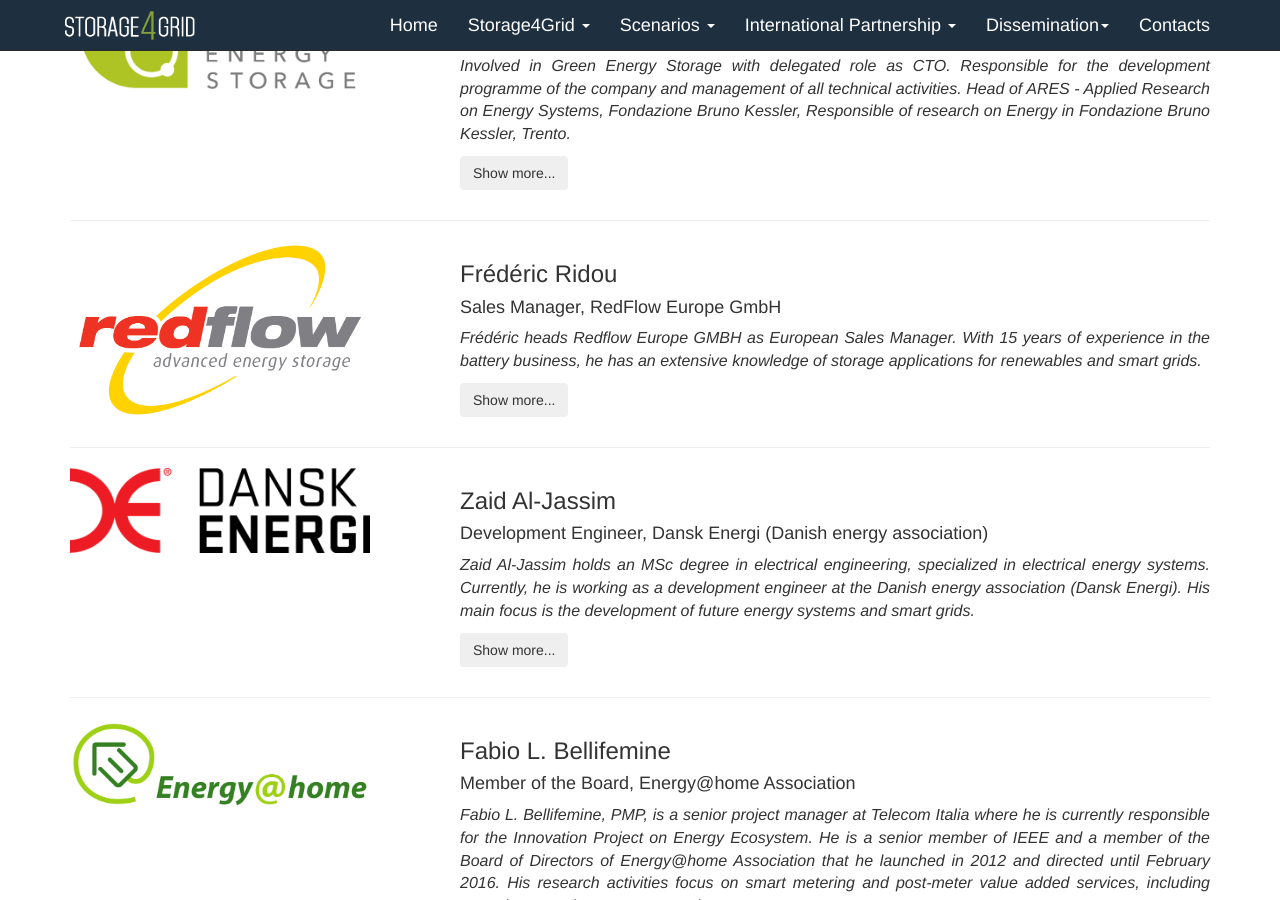
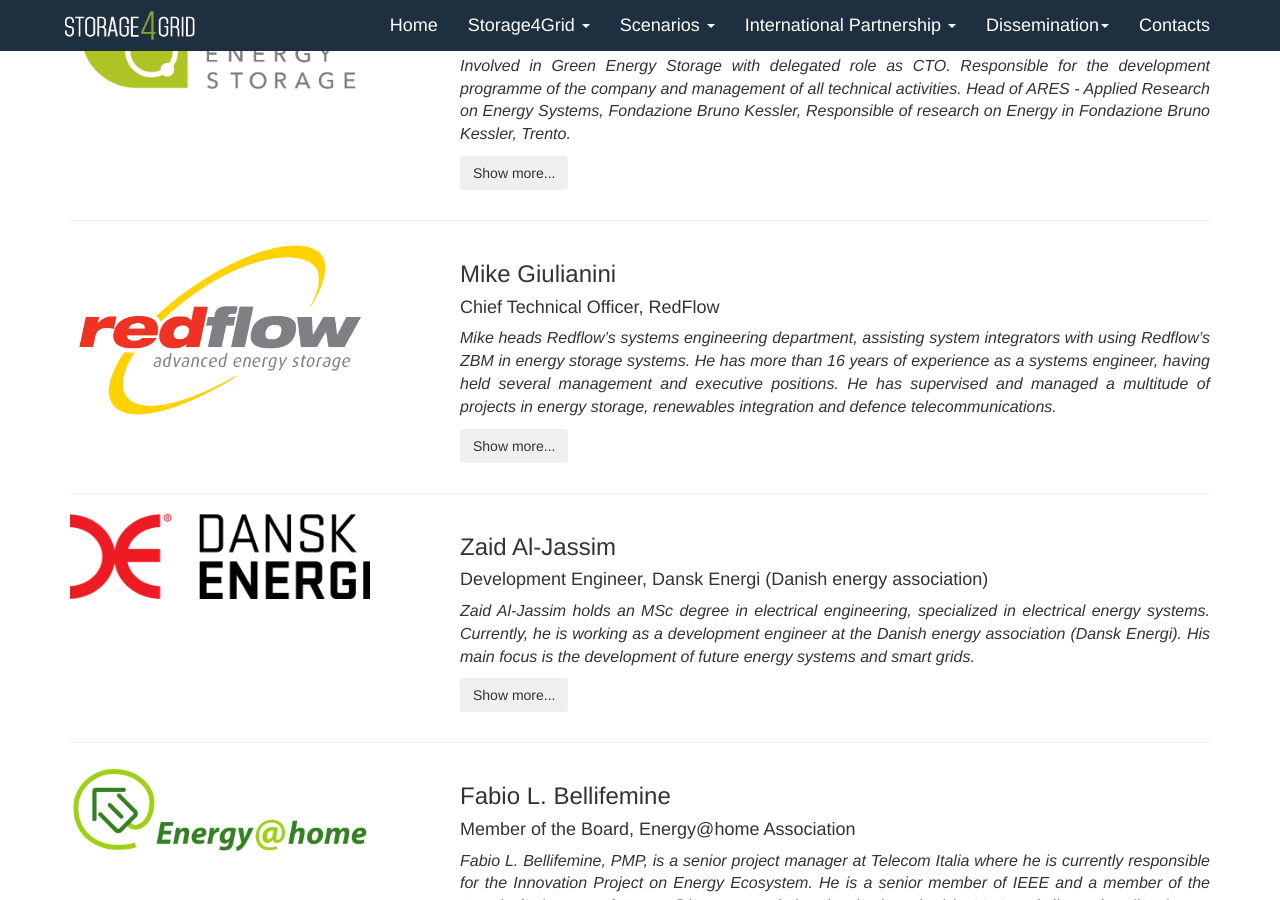
Before and after one commit to storage4grid/storage4grid.github.io, a Jekyll site: the page built from pages/esg.html, in a window 1280 px wide and 900 px high, scrolled down 1069 px. Built offline with Jekyll 4.4.1, drawn with Linux system fonts in a browser that asks for light colours; comment, search, counter and statistics services are not loaded.

Commit message:
changed esg

```diff
--- a/pages/esg.html
+++ b/pages/esg.html
@@ -111,13 +111,13 @@
                 </a>
             </div>
             <div class="col-md-8 collapse-group">
-                <h3>Frédéric Ridou</h3>
-                <h4>Sales Manager, RedFlow Europe GmbH </h4>
+                <h3>Mike Giulianini</h3>
+                <h4>Chief Technical Officer, RedFlow</h4>
 				<p class="details">
-					Frédéric heads Redflow Europe GMBH as European Sales Manager. With 15 years of experience in the battery business, he has an extensive knowledge of storage applications for renewables and smart grids.
+					Mike heads Redflow’s systems engineering department, assisting system integrators with using Redflow’s ZBM in energy storage systems. He has more than 16 years of experience as a systems engineer, having held several management and executive positions. He has supervised and managed a multitude of projects in energy storage, renewables integration and defence telecommunications.
 				</p>
 				<p class="collapse details">
-					After graduating from Grenoble Graduate School of Management in France, he held many sales and marketing positions at Saft. He has also completed the Executive Master in Energy Management - a program between BI Norwegian School of Management, ESCP Europe and IFP School.
+					Mike has attained his Laurea Magistrale in electronic engineering, a PhD related to organic photovoltaics from the Queensland University of Technology and a graduate certificate in research commercialisation.
 				</p>
 
 				<p><button class="btn btn btn-secondary seemore" href="#">Show more...</button></p>
```
